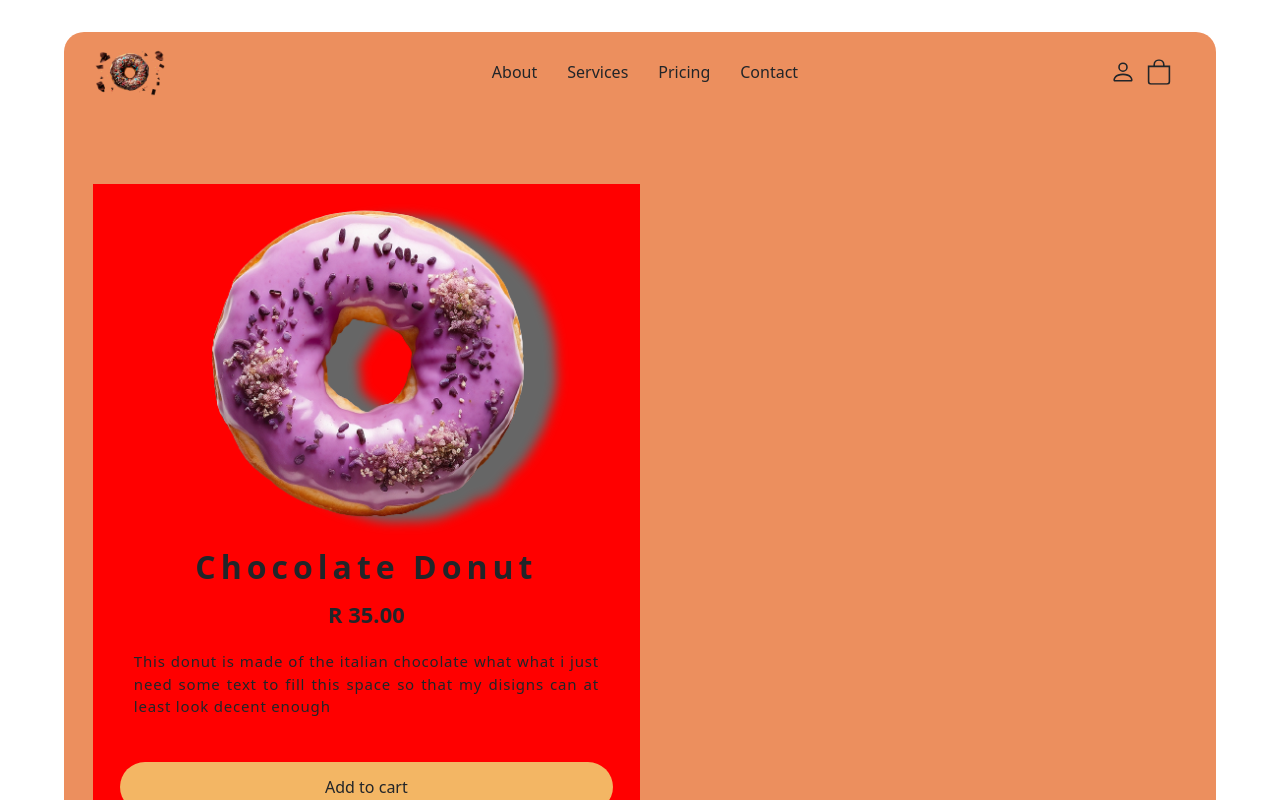
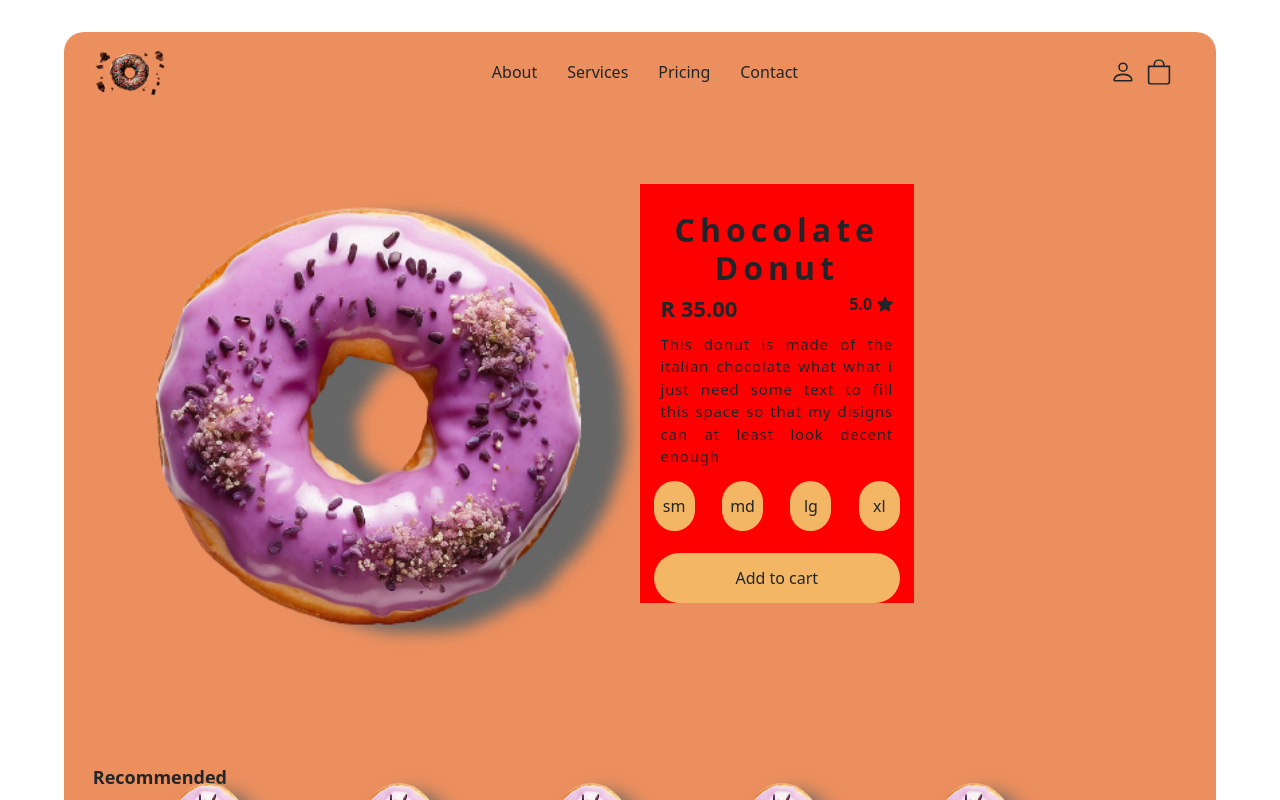
Before and after one commit to siyabongasamkelo/donuts, a React (Create React App) app in the folder clientside/myapp/: page /single in a window 1280 px wide. Shown: the top 800 px of the page. Built offline with nearby package versions, Linux system fonts and the light colour scheme.

Commit message:
still working on #14 not done yet

```diff
--- a/clientside/myapp/src/singleproduct/SingleProduct.js
+++ b/clientside/myapp/src/singleproduct/SingleProduct.js
@@ -3,6 +3,7 @@ import Header from "../components/Header";
 import { ItemCard } from "../components/ItemCard";
 import s1 from "../images/s1.png";
 import { ReviewCard } from "../components/ReviewCard";
+import { StarFill } from "react-bootstrap-icons";
 
 export const SingleProdStyled = styled.div`
   width: 100vw;
@@ -49,6 +50,8 @@ export const LeftDiv = styled.div`
       }
     }
     .text {
+      /* width: 90%; */
+      margin-top: 10%;
       h1 {
         font-size: 22px;
         font-weight: 900;
@@ -64,6 +67,13 @@ export const LeftDiv = styled.div`
         text-align: justify;
         font-size: 14px;
         letter-spacing: 0.8px;
+      }
+    }
+    .sizes {
+      margin-top: 8%;
+      button {
+        width: 20%;
+        border-radius: 10px;
       }
     }
     .action {
@@ -111,10 +121,42 @@ export const LeftDiv = styled.div`
   }
 
   @media only screen and (min-width: 992px) {
-    background-color: red;
+    margin-bottom: 8%;
+    .pic {
+      width: 50%;
+      img {
+        transform: scale(110%);
+        filter: drop-shadow(30px 5px 5px #666666);
+        margin-left: -15%;
+      }
+    }
+    .otherside {
+      width: 50%;
+      .text {
+        margin-top: 10%;
+      }
+    }
   }
   @media only screen and (min-width: 1200px) {
-    width: 50%;
+    .pic {
+      img {
+        /* margin-left: -10%; */
+        margin-left: 0%;
+        margin-top: 10%;
+        transform: scale(150%);
+      }
+    }
+
+    .otherside {
+      width: 25%;
+      background-color: red;
+      .sizes {
+        margin-top: 5%;
+        button {
+          width: 15%;
+        }
+      }
+    }
   }
 `;
 
@@ -189,22 +231,37 @@ const SingleProduct = () => {
         <MainDiv>
           <Header />
           <HeroDiv className=" d-flex flex-column">
-            <LeftDiv className=" d-flex flex-column">
+            <LeftDiv className=" d-flex flex-column flex-lg-row">
               <div className="pic">
                 <img src={s1} alt="donut" />
               </div>
 
+              <div className="otherside">
                 <div className="text text-center">
                   <h1>Chocolate Donut</h1>
+                  <div className=" d-flex align-items-center justify-content-between">
                     <h4>R 35.00</h4>
+
+                    <div className=" d-flex align-items-center">
+                      <label style={{ fontWeight: "600" }}>5.0</label>
+                      <StarFill style={{ marginLeft: "5px" }} />
+                    </div>
+                  </div>
                   <p>
                     This donut is made of the italian chocolate what what i just
                     need some text to fill this space so that my disigns can at
                     least look decent enough
                   </p>
                 </div>
+                <div className="sizes d-flex justify-content-around ">
+                  <MyButton>sm</MyButton>
+                  <MyButton>md</MyButton>
+                  <MyButton>lg</MyButton>
+                  <MyButton>xl</MyButton>
+                </div>
                 <div className="action">
                   <MyButton>Add to cart</MyButton>
+                </div>
               </div>
             </LeftDiv>
             <RightDiv>
```
Lines whose indentation alone changed are shown as unchanged.
